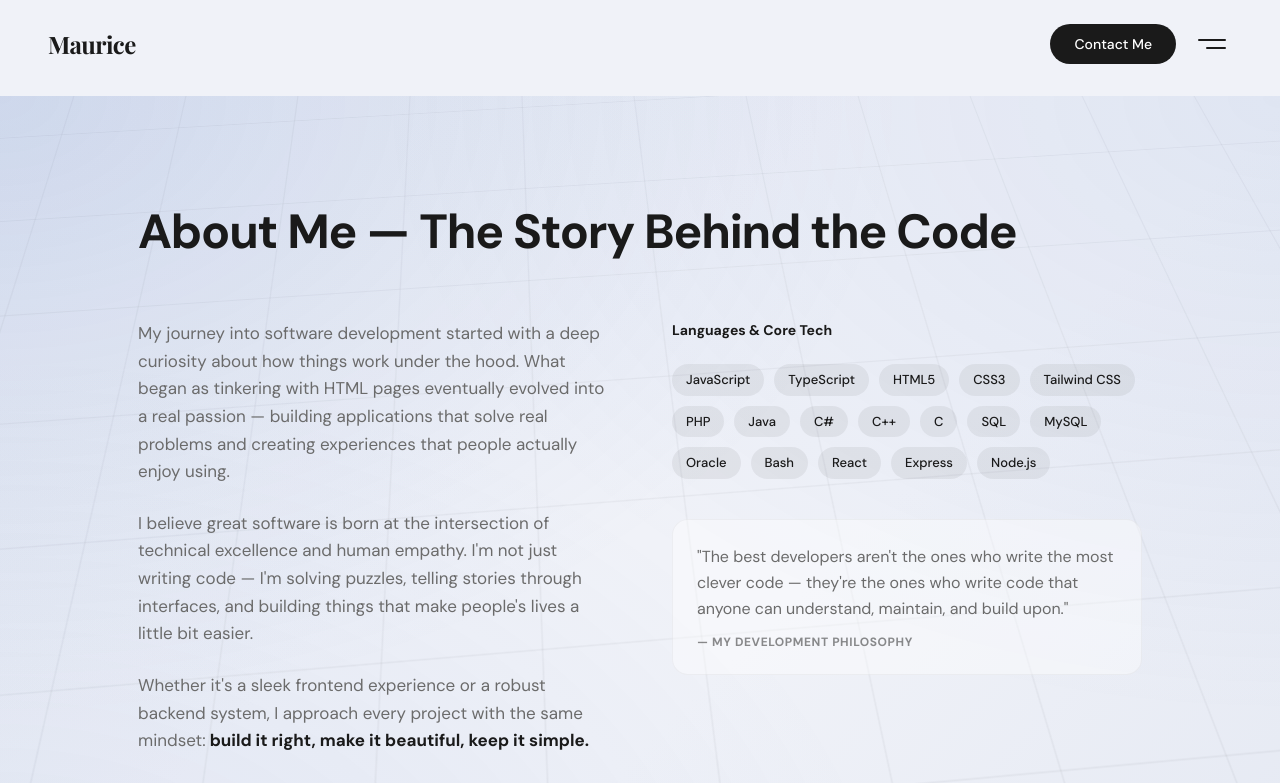
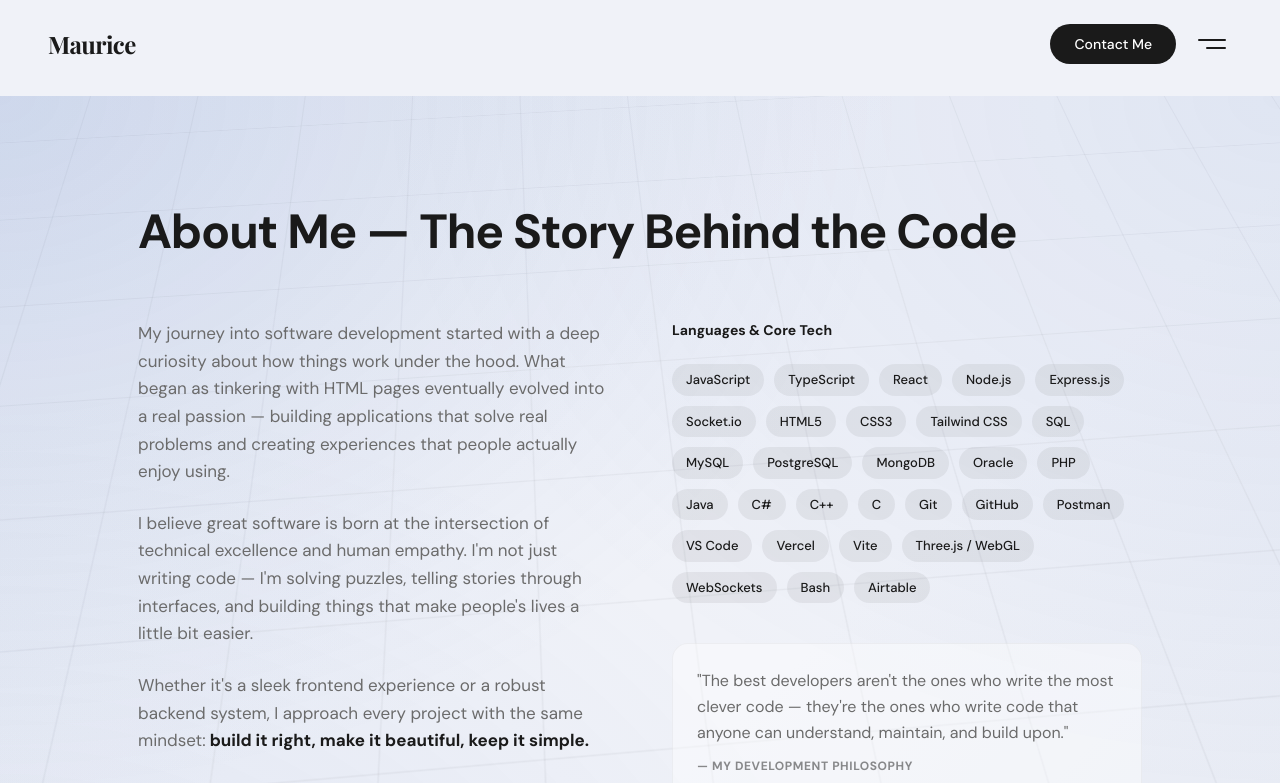
Before and after one commit to mourice-dev/my-portfolio, a React (Vite) app: page /about in a window 1280 px wide. Shown: the top 783 px of the page. Built offline with nearby package versions, Linux system fonts and the light colour scheme.

Commit message:
feat: expand languages and core tech section with all used tools

```diff
--- a/src/components/About.tsx
+++ b/src/components/About.tsx
@@ -1,9 +1,12 @@
 import { useEffect, useRef, useState } from 'react'
 
 const languages = [
-  'JavaScript', 'TypeScript', 'HTML5', 'CSS3', 'Tailwind CSS',
-  'PHP', 'Java', 'C#', 'C++', 'C', 'SQL', 'MySQL', 'Oracle',
-  'Bash', 'React', 'Express', 'Node.js'
+  'JavaScript', 'TypeScript', 'React', 'Node.js', 'Express.js',
+  'Socket.io', 'HTML5', 'CSS3', 'Tailwind CSS', 'SQL',
+  'MySQL', 'PostgreSQL', 'MongoDB', 'Oracle', 'PHP',
+  'Java', 'C#', 'C++', 'C', 'Git', 'GitHub',
+  'Postman', 'VS Code', 'Vercel', 'Vite', 'Three.js / WebGL',
+  'WebSockets', 'Bash', 'Airtable'
 ]
 
 const stats = [
@@ -49,10 +52,13 @@ export default function About() {
               I'm not just writing code — I'm solving puzzles, telling stories through interfaces,
               and building things that make people's lives a little bit easier.
             </p>
-            <p className="text-base md:text-[17px] text-[#6B6B6B] leading-relaxed mb-10 font-sans">
+            <p className="text-base md:text-[17px] text-[#6B6B6B] leading-relaxed mb-6 font-sans">
               Whether it's a sleek frontend experience or a robust backend system,
               I approach every project with the same mindset:
               <span className="font-bold text-[#1A1A1A]"> build it right, make it beautiful, keep it simple.</span>
+            </p>
+            <p className="text-base md:text-[17px] text-[#6B6B6B] leading-relaxed mb-10 font-sans">
+              I am currently available for new projects & collaborations. If you are looking for a dedicated developer to collaborate on projects or bring new ideas to life, feel free to reach out!
             </p>
 
             {/* Stats */}
```
